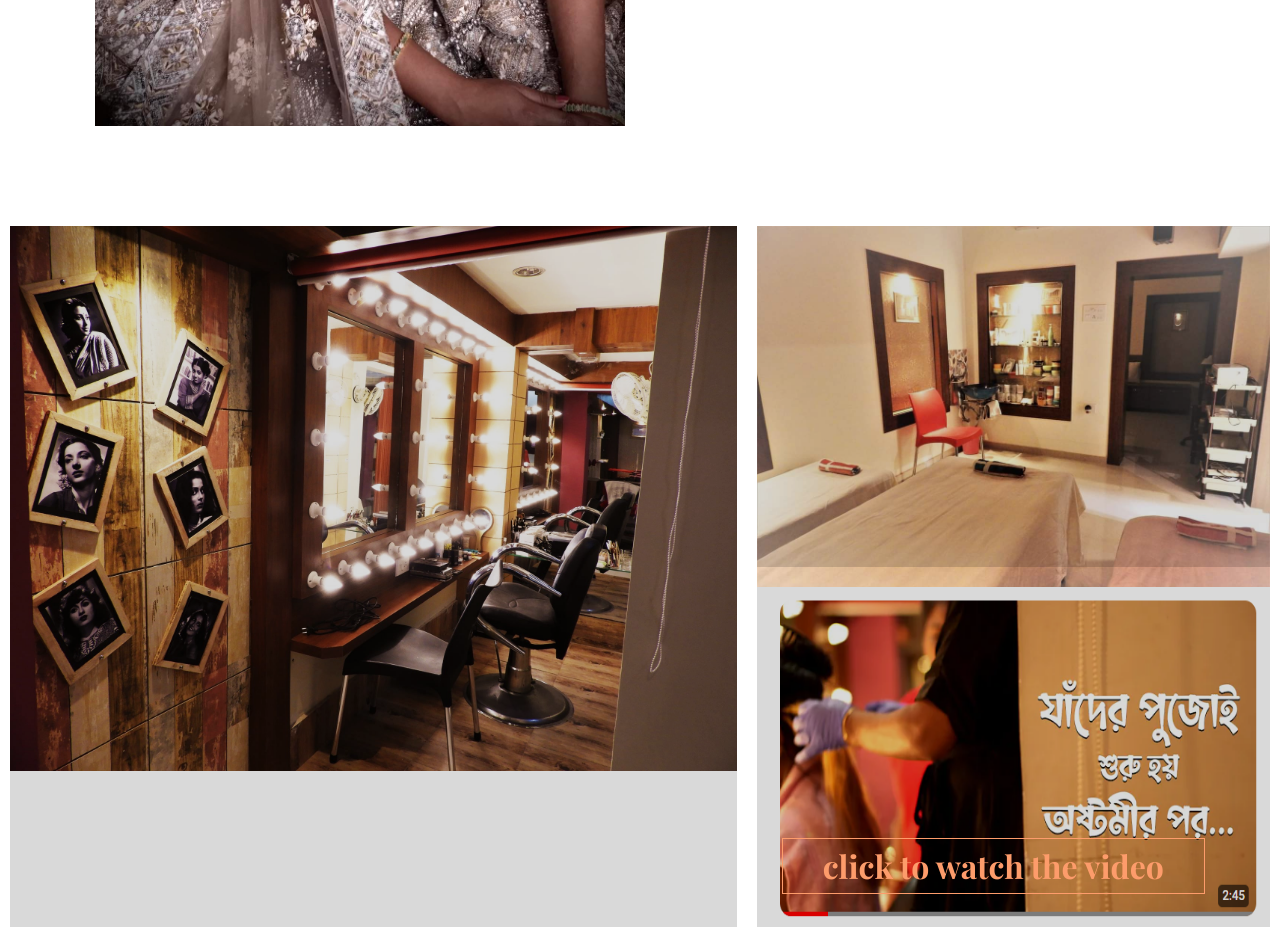
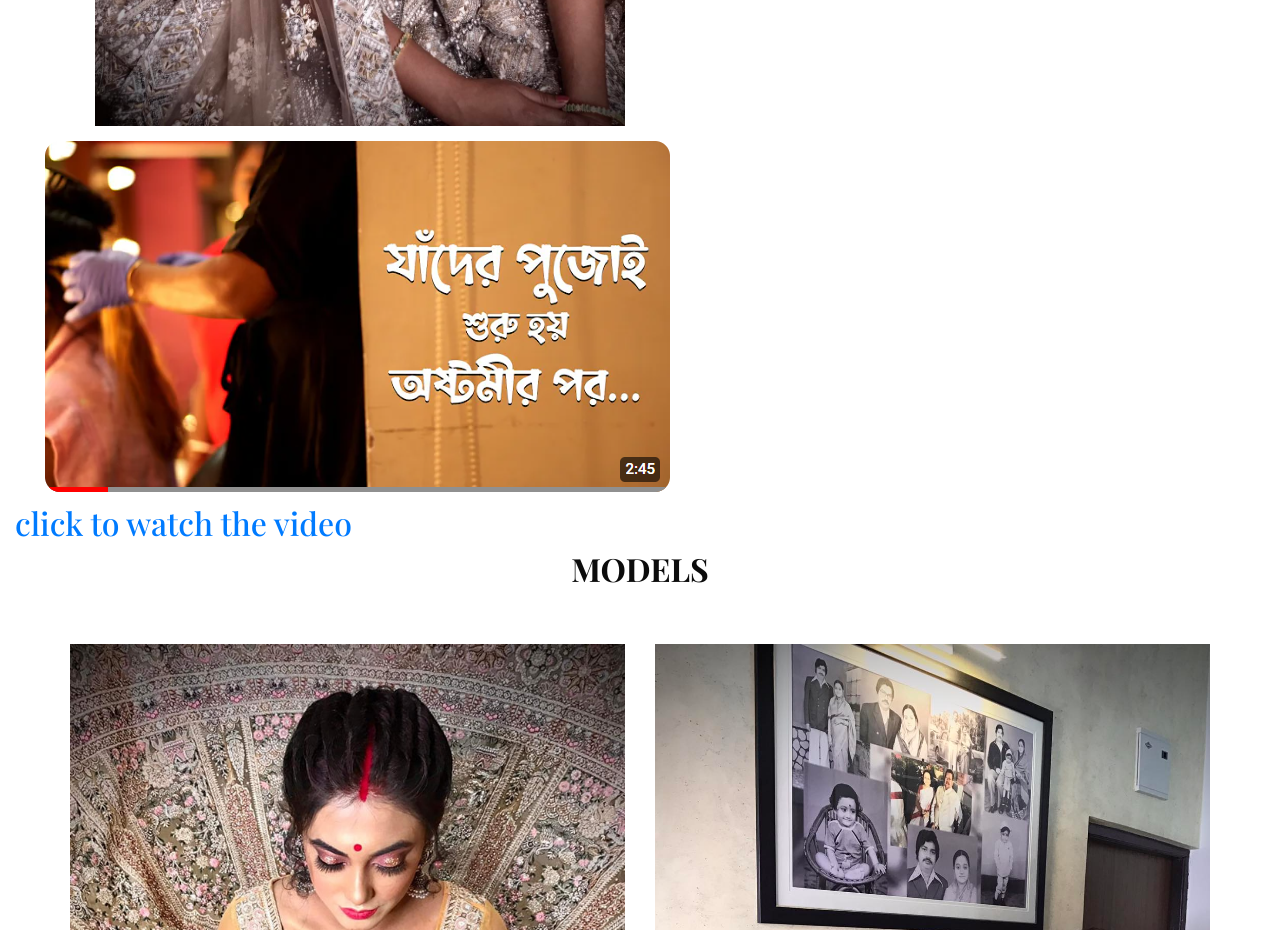
Before and after one commit to DONA-NET/Donas-Koina, a plain HTML site: page index.html in a window 1280 px wide. Shown: the part 2240-3170 px from the top of the page. Drawn offline with nearby package versions, Linux system fonts and the light colour scheme.

Commit message:
Update index.html

```diff
--- a/index.html
+++ b/index.html
@@ -348,30 +348,9 @@
 
   <!-- offer section -->
 
-  <section class="offer_section layout_padding">
+
     <div class="container-fluid">
-      <div class="row">
-        <div class="col-md-7 px-0">
-          <div class="box offer-box1">
-            <h3><img src="images/o1.jpg" alt=""></h3>
-            <div class="detail-box">
-              <h2>
-
-              </h2>
-
-            </div>
-          </div>
-        </div>
-        <div class="col-md-5 px-0">
-          <div class="box offer-box2">
-           <h3> <img src="images/o2.jpg" alt=""></h3>
-            <div class="detail-box">
-              <h2>
-
-              </h2>
-
-            </div>
-          </div>
+      <div cla
           <div class="box offer-box3">
             <img src="images/o3.png" alt="">
             <div class="detail-box">
```
